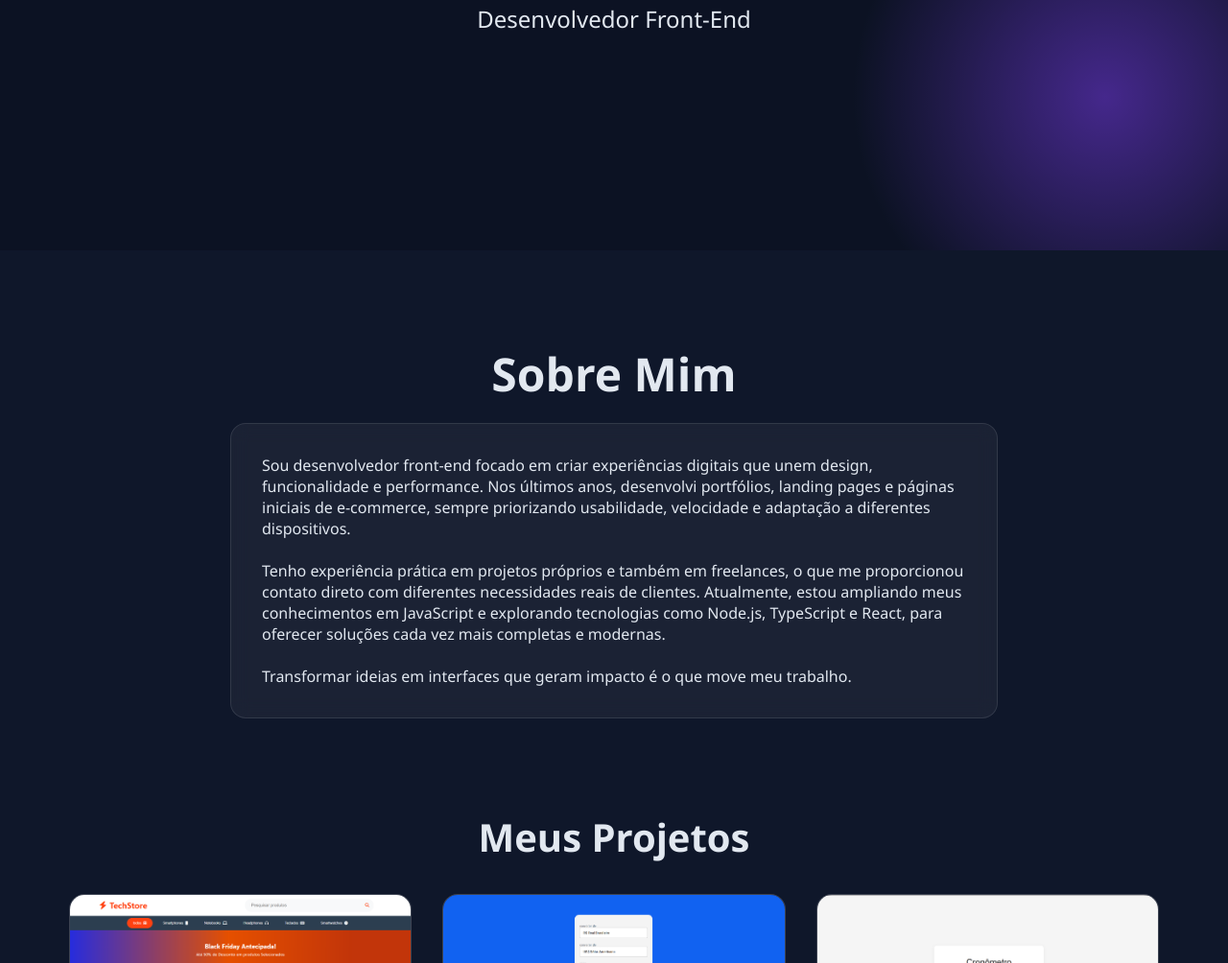
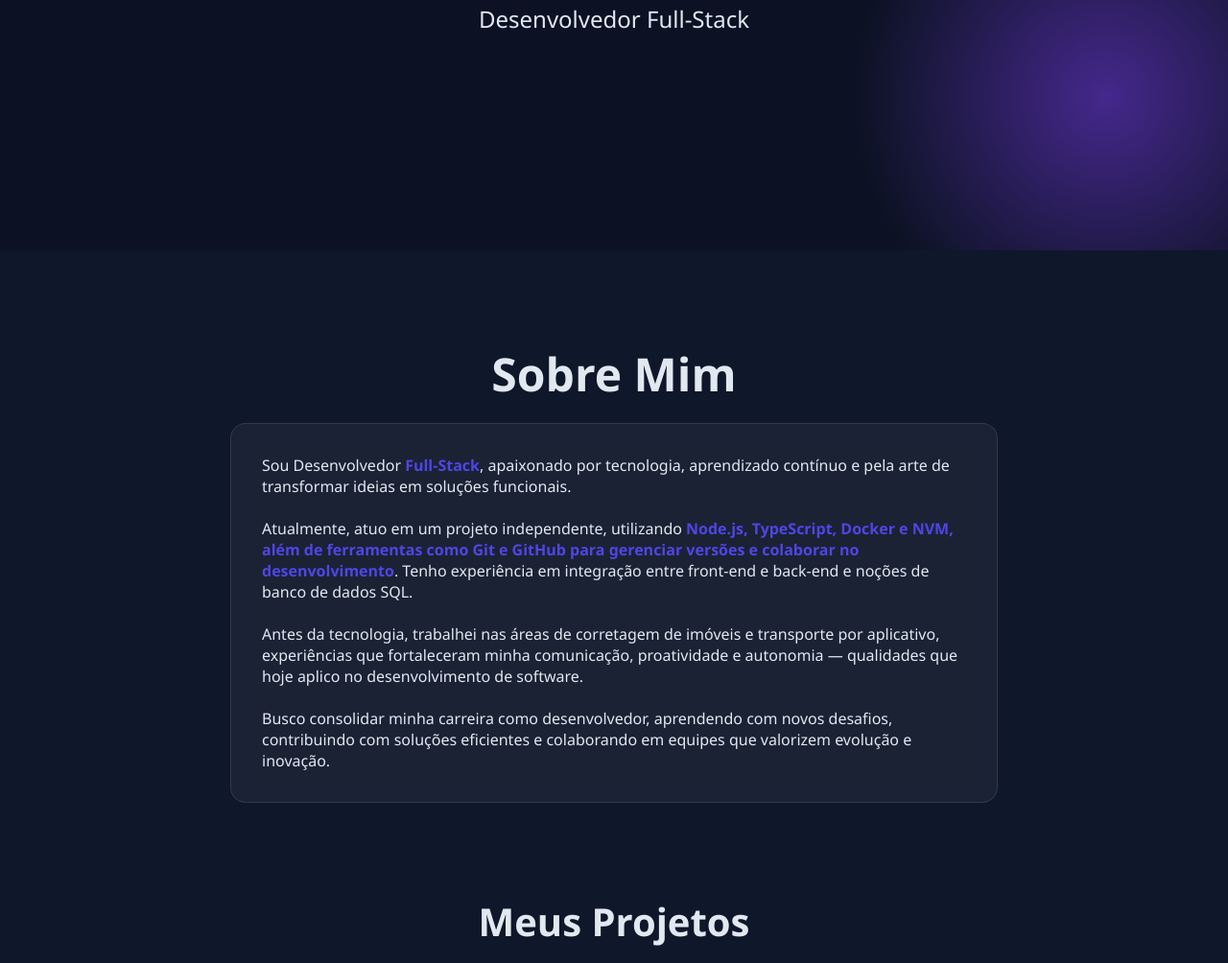
Before and after one commit to Lucas576-ste/Portfolio-devclub, a plain HTML site: page index.html in a window 1280 px wide. Shown: the part 539-1543 px from the top of the page at 96% size. Drawn offline with Linux system fonts and the light colour scheme.

Commit message:
update site

```diff
--- a/index.html
+++ b/index.html
@@ -5,7 +5,7 @@
   <meta charset="UTF-8" />
   <meta name="viewport" content="width=device-width, initial-scale=1.0" />
   <link rel="stylesheet" href="style.css" />
-  <title>DevClub | Portfólio</title>
+  <title> Portfólio Full-Stack</title>
 </head>
 
 <body>
@@ -31,29 +31,26 @@
   <main id="inicio" class="cabecalho">
     <img src="img/eu2.jpeg" alt="Foto de Lucas Menezes" class="foto-perfil" />
     <h1>Lucas Menezes</h1>
-    <p class="cabecalho-sub-titulo">Desenvolvedor Front-End</p>
+    <p class="cabecalho-sub-titulo">Desenvolvedor Full-Stack</p>
   </main>
 
   <section id="sobre" class="sobre">
     <h2 class="sobre-titulo">Sobre Mim</h2>
     <div class="sobre-caixa">
       <p class="sobre-paragrafo">
-      <p>Sou desenvolvedor front-end focado em criar experiências digitais que unem design, funcionalidade e
-        performance.
-        Nos últimos anos, desenvolvi portfólios, landing pages e páginas iniciais de e-commerce, sempre priorizando
-        usabilidade, velocidade e adaptação a diferentes dispositivos. </p>
+      <p>Sou Desenvolvedor <span>Full-Stack</span>, apaixonado por tecnologia, aprendizado contínuo e pela arte
+        de transformar ideias em soluções funcionais. </p>
       <br>
-      <p>Tenho experiência prática em projetos próprios e também em freelances, o que me proporcionou contato direto com
-        diferentes necessidades reais de clientes.
-        Atualmente, estou ampliando meus conhecimentos em JavaScript e explorando tecnologias como Node.js, TypeScript e
-        React, para oferecer soluções cada vez mais completas e modernas. </p>
+      <p>Atualmente, atuo em um projeto independente, utilizando <span>Node.js, TypeScript, Docker e NVM, além de ferramentas como Git e GitHub para gerenciar versões e colaborar no desenvolvimento</span>. Tenho experiência em integração entre front-end e back-end e noções de banco de dados SQL. </p>
       <br>
-      <p>Transformar ideias em interfaces que geram impacto é o que move meu trabalho.</p>
-      </p>
+      <p>Antes da tecnologia, trabalhei nas áreas de corretagem de imóveis e transporte por aplicativo, experiências que fortaleceram minha comunicação, proatividade e autonomia — qualidades que hoje aplico no desenvolvimento de software.</p>
+      <br>
+      <p>Busco consolidar minha carreira como desenvolvedor, aprendendo com novos desafios, contribuindo com soluções eficientes e colaborando em equipes que valorizem evolução e inovação.</p>
+
 
     </div>
   </section>
-      <!-- ##########################################projetos######################################### -->
+  <!-- ##########################################projetos######################################### -->
 
 
   <section id="projetos" class="projetos">
@@ -74,9 +71,9 @@
           <a class="link-pag" href="https://lucas576-ste.github.io/Projeto-interface-ecommerce/"
             class="botao-projeto">Ver mais...</a>
         </div>
-        </div>
+      </div>
 
-        <!-- ################################################## -->
+      <!-- ################################################## -->
 
 
       <div class="projetos-card">
@@ -95,7 +92,7 @@
         </div>
       </div>
 
-        <!-- ################################################## -->
+      <!-- ################################################## -->
 
 
       <div class="projetos-card">
@@ -106,15 +103,14 @@
           <p class="paragrafo-projetos">
             Cronômetro desenvolvido em JavaScript com funcionalidades de iniciar, pausar e resetar o tempo.
           </p>
-          <a class="link-pag" href="https://lucas576-ste.github.io/Cronometro/"
-            class="botao-projeto">Ver mais...</a>
+          <a class="link-pag" href="https://lucas576-ste.github.io/Cronometro/" class="botao-projeto">Ver mais...</a>
         </div>
       </div>
 
 
       <!-- ################################################## -->
 
-       <div class="projetos-card">
+      <div class="projetos-card">
         <!-- caixa para a imagem doimagem do projeto-->
         <img src="./img/sorteio.PNG" alt="projeto 1" class="projetos-imagem" />
         <div class="caixa-textos-projeto">
@@ -122,8 +118,7 @@
           <p class="paragrafo-projetos">
             Cronômetro desenvolvido em JavaScript com funcionalidades de iniciar, pausar e resetar o tempo.
           </p>
-          <a class="link-pag" href="https://lucas576-ste.github.io/Sorteador/"
-            class="botao-projeto">Ver mais...</a>
+          <a class="link-pag" href="https://lucas576-ste.github.io/Sorteador/" class="botao-projeto">Ver mais...</a>
         </div>
       </div>
 
--- a/style.css
+++ b/style.css
@@ -124,7 +124,10 @@ padding: 6rem 2rem; /*espaçamento interno da seção*/
 /* =============================================== Projetos ========================================================= */
 
 
-
+span{
+    color: var(--primaria);
+    font-weight: bold;
+}
 .projetos-titulo{
     text-align: center;
     font-size: 2.5rem;
```
